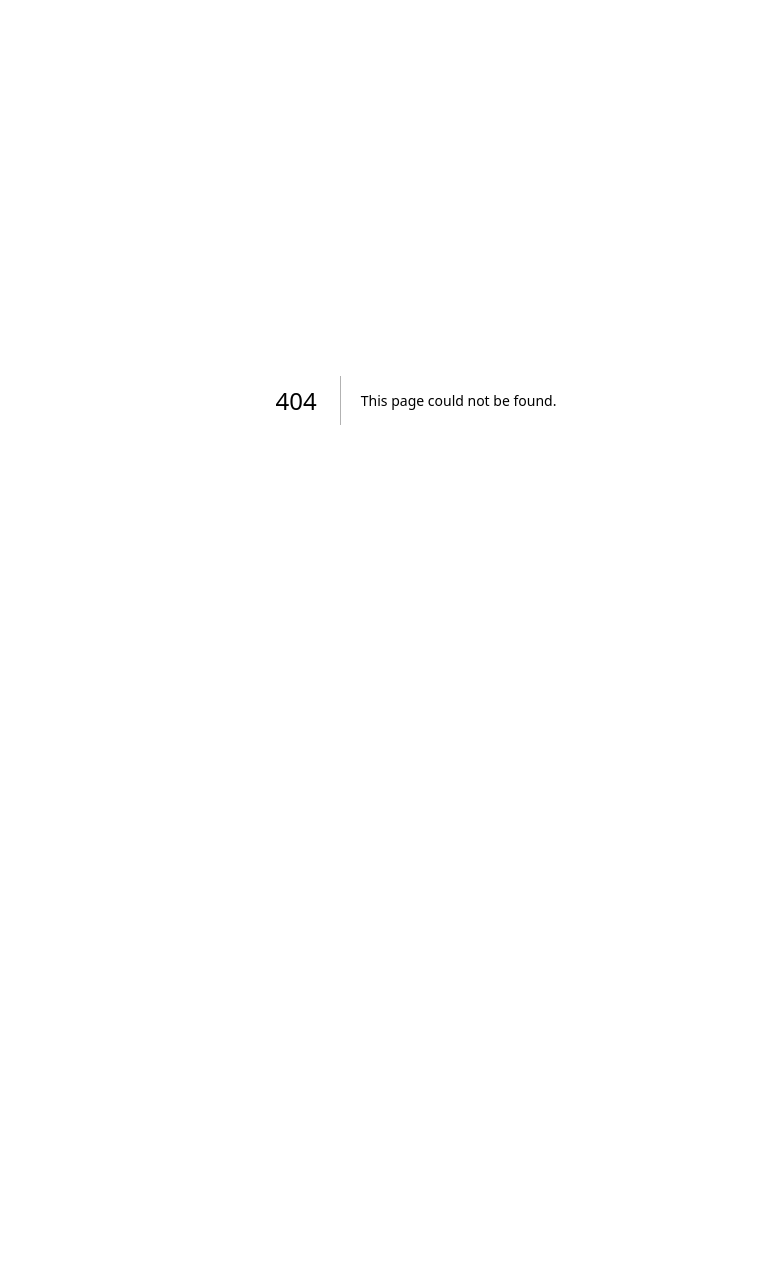
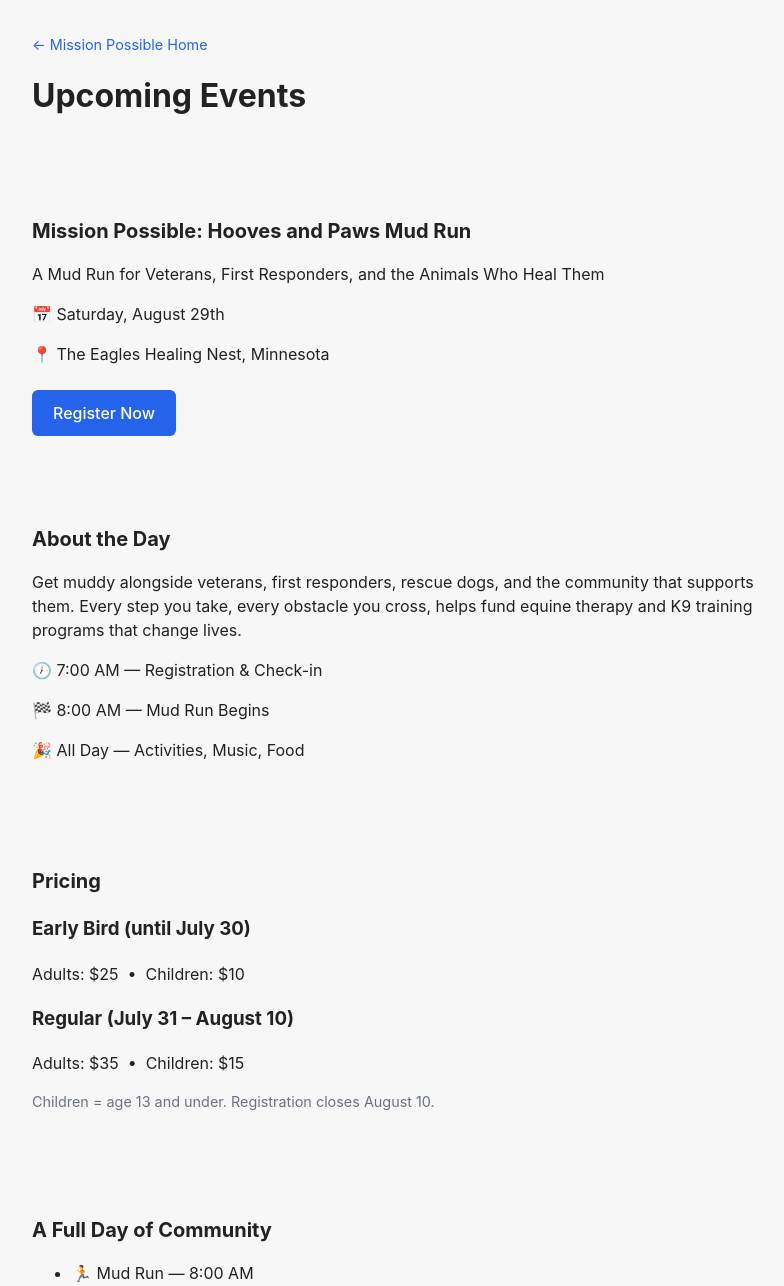
Before and after one commit to craigwitac35/Mission-Possible-, a Next.js app: page /events in a window 1280 px wide. Before the commit this address had no page. Shown: the top 1286 px of the page, without its empty margins (224-1008 px from the left). Before the commit the page ends 800 px from the top, so only its background shows below. Built offline with nearby package versions, Linux system fonts and the light colour scheme.

Commit message:
Add Events page for Hooves and Paws Mud Run
This file contains the Events page for Mission Possible, detailing the upcoming Hooves and Paws Mud Run event, including schedule, pricing, and registration information.

```diff
--- /dev/null
+++ b/pages/events.tsx
@@ -0,0 +1,121 @@
+import Link from 'next/link';
+import Head from 'next/head';
+
+export default function Events() {
+  return (
+    <>
+      <Head>
+        <title>Upcoming Events | Mission Possible</title>
+        <meta
+          name="description"
+          content="Mission Possible: Hooves and Paws Mud Run — August 29th. Register now to support Guardian 4 Heroes and Heroes K9 Odyssey Academy."
+        />
+      </Head>
+
+      <main>
+        <header className="page-header">
+          <div className="container">
+            <Link href="/" className="back-link">
+              ← Mission Possible Home
+            </Link>
+            <h1>Upcoming Events</h1>
+          </div>
+        </header>
+
+        <section className="featured-event">
+          <div className="container">
+            <div className="event-card">
+              <h2>Mission Possible: Hooves and Paws Mud Run</h2>
+              <p className="event-subtitle">
+                A Mud Run for Veterans, First Responders,
+                and the Animals Who Heal Them
+              </p>
+
+              <div className="event-meta">
+                <p>📅 Saturday, August 29th</p>
+                <p>📍 The Eagles Healing Nest, Minnesota</p>
+              </div>
+
+              <Link href="/register" className="btn-primary cta">
+                Register Now
+              </Link>
+            </div>
+          </div>
+        </section>
+
+        <section className="event-details">
+          <div className="container">
+            <h2>About the Day</h2>
+            <p>
+              Get muddy alongside veterans, first responders, rescue dogs, and
+              the community that supports them. Every step you take, every
+              obstacle you cross, helps fund equine therapy and K9 training
+              programs that change lives.
+            </p>
+
+            <div className="schedule-block">
+              <p>🕖 7:00 AM — Registration & Check-in</p>
+              <p>🏁 8:00 AM — Mud Run Begins</p>
+              <p>🎉 All Day — Activities, Music, Food</p>
+            </div>
+          </div>
+        </section>
+
+        <section className="pricing-section">
+          <div className="container">
+            <h2>Pricing</h2>
+
+            <div className="price-tier">
+              <h3>Early Bird (until July 30)</h3>
+              <p>Adults: $25 &nbsp;•&nbsp; Children: $10</p>
+            </div>
+
+            <div className="price-tier">
+              <h3>Regular (July 31 – August 10)</h3>
+              <p>Adults: $35 &nbsp;•&nbsp; Children: $15</p>
+            </div>
+
+            <p className="muted">
+              Children = age 13 and under. Registration closes August 10.
+            </p>
+          </div>
+        </section>
+
+        <section className="full-schedule">
+          <div className="container">
+            <h2>A Full Day of Community</h2>
+            <ul className="schedule-list">
+              <li>🏃 Mud Run — 8:00 AM</li>
+              <li>🌽 Bean Bag Tournament</li>
+              <li>🪓 Axe Throwing Contest</li>
+              <li>🤠 Roping Contest</li>
+              <li>🐕 Dog Talks & Q&amp;A</li>
+              <li>🎵 Live Music</li>
+              <li>🚚 Food Trucks</li>
+              <li>🎨 Face Painting & Coloring Contest</li>
+              <li>🏷️ Silent Auction</li>
+            </ul>
+          </div>
+        </section>
+
+        <section className="cta-section">
+          <div className="container">
+            <h2>Ready to take the leap?</h2>
+            <Link href="/register" className="btn-primary cta">
+              Register Now
+            </Link>
+          </div>
+        </section>
+
+        <footer className="site-footer">
+          <div className="container">
+            <p className="footer-brand">Mission Possible | Hooves and Paws</p>
+            <p className="footer-orgs">
+              Guardian 4 Heroes &nbsp;|&nbsp; Heroes K9 Odyssey Academy
+            </p>
+          </div>
+        </footer>
+      </main>
+    </>
+  );
+}
```
